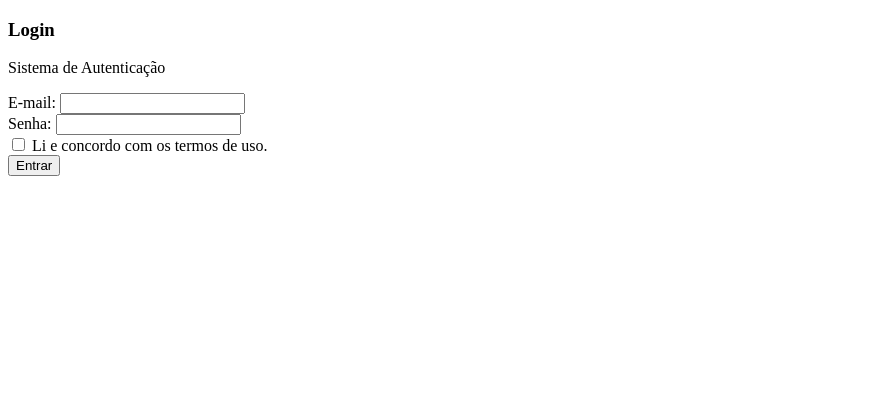
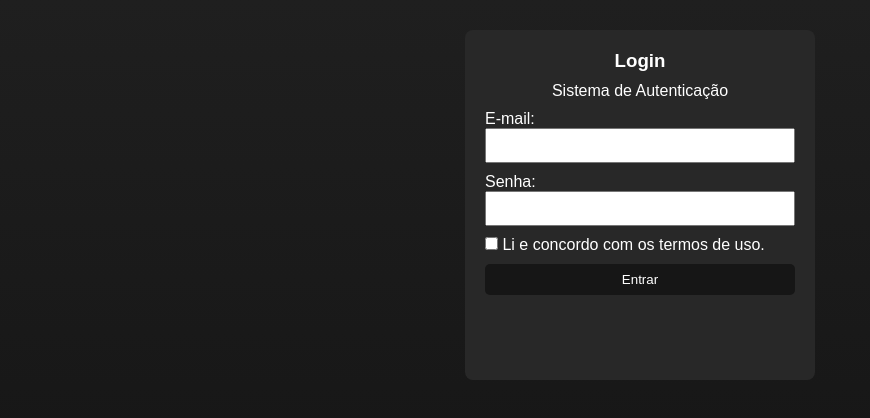
Before and after one commit to BindevRb/Tela-de-Login, a plain HTML site: page index.html in a window 1280 px wide. Shown: the whole page, without its empty margins (0-870 px from the left). Drawn offline with Linux system fonts and the light colour scheme.

Commit message:
Css Aplicado

```diff
--- a/index.html
+++ b/index.html
@@ -4,9 +4,63 @@
     <meta charset="UTF-8">
     <meta name="viewport" content="width=device-width, initial-scale=1.0">
     <title>Tela de Login</title>
+    <style>
+        *{
+            margin: 0;
+            padding: 0;
+            box-sizing: border-box;
+        }
+
+        body{
+            background: linear-gradient(180deg,#1f1f1f 0%, #161616 60% ,#0d0d0d 100%);
+            height: 100vh;
+            margin: 0;
+            font-family: Arial, Helvetica, sans-serif;
+        }
+        .box-login{
+            background-color: #282828;
+            width: 350px;
+            height: 350px;
+            border-radius: 8px;
+            margin: 30px auto;
+            padding: 20px;
+
+        }
+
+
+        h3, p {
+            color: #fff;
+            text-align: center;
+            margin-bottom: 10px;
+        }
+
+        #email, #senha {
+
+            width: 100%;
+            margin-bottom: 10px;
+            padding: 8px;
+
+        }
+
+        label {
+            color: #fff;
+        }
+
+        button {
+            width: 100%;
+            padding: 8px;
+            margin-top: 10px;
+            background-color: #161616;
+            color: #fff;
+            border-radius: 5px;
+            border: none;
+            cursor: pointer;
+        }
+
+    </style>
 </head>
 <body>
-    <div>
+    <div class="box-login">
         <h3>Login</h3>
         <p>Sistema de Autenticação</p>
 
```
